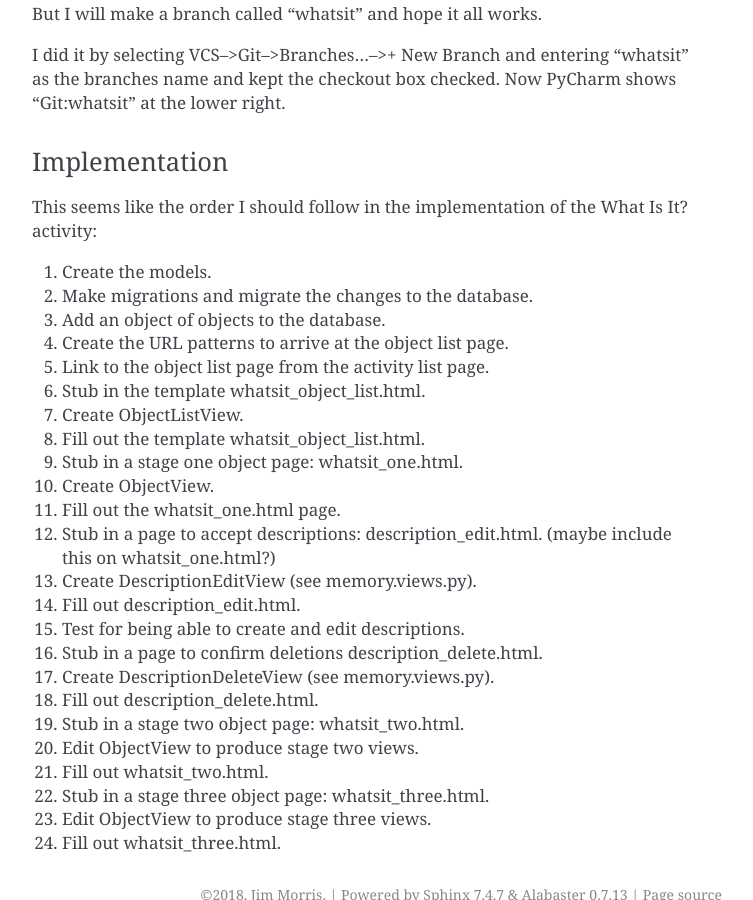
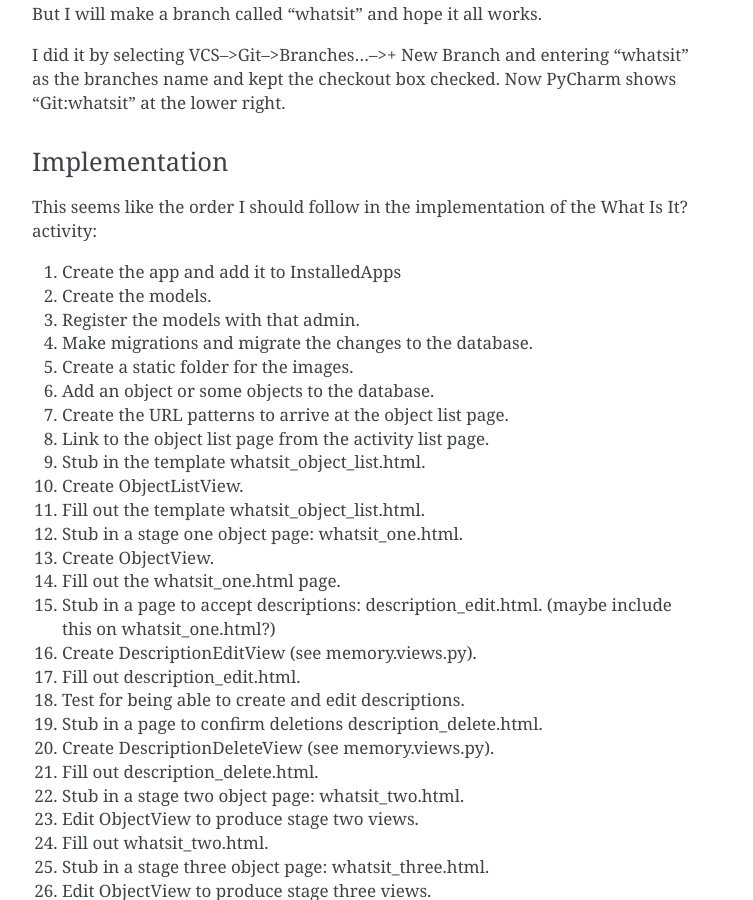
Before and after one commit to JMorris1575/christmas18, a Sphinx documentation site: the page built from docs/plans.rst, in a window 1280 px wide and 900 px high, scrolled down 5271 px. Shown: the whole window, without its empty margins (388-1141 px from the left). Built offline with Sphinx 7.4.7, drawn with Linux system fonts in a browser that asks for light colours.

Commit message:
whatsit - added creating app etc. to the planning steps

```diff
--- a/docs/plans.rst
+++ b/docs/plans.rst
@@ -213,9 +213,12 @@ Implementation
 
 This seems like the order I should follow in the implementation of the What Is It? activity:
 
+#. Create the app and add it to InstalledApps
 #. Create the models.
+#. Register the models with that admin.
 #. Make migrations and migrate the changes to the database.
-#. Add an object of objects to the database.
+#. Create a static folder for the images.
+#. Add an object or some objects to the database.
 #. Create the URL patterns to arrive at the object list page.
 #. Link to the object list page from the activity list page.
 #. Stub in the template whatsit_object_list.html.
```
